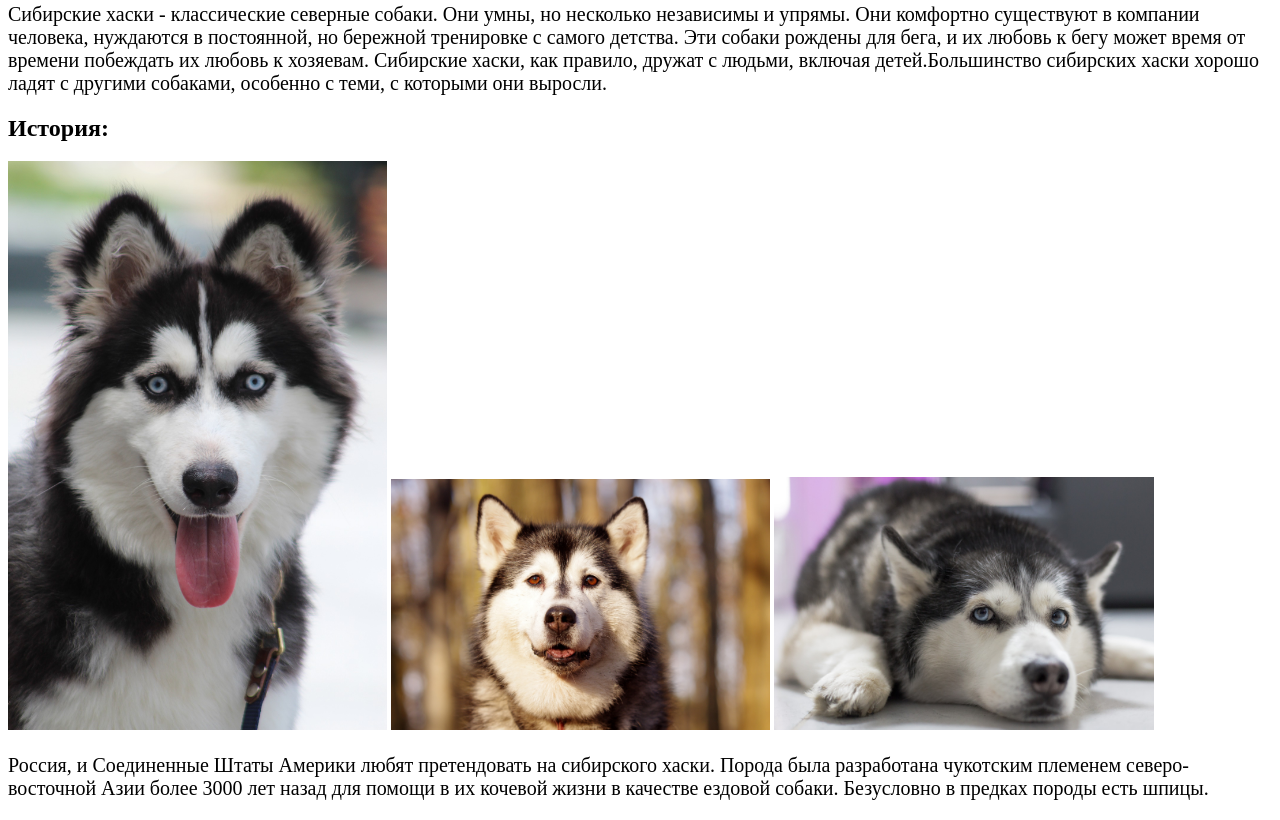
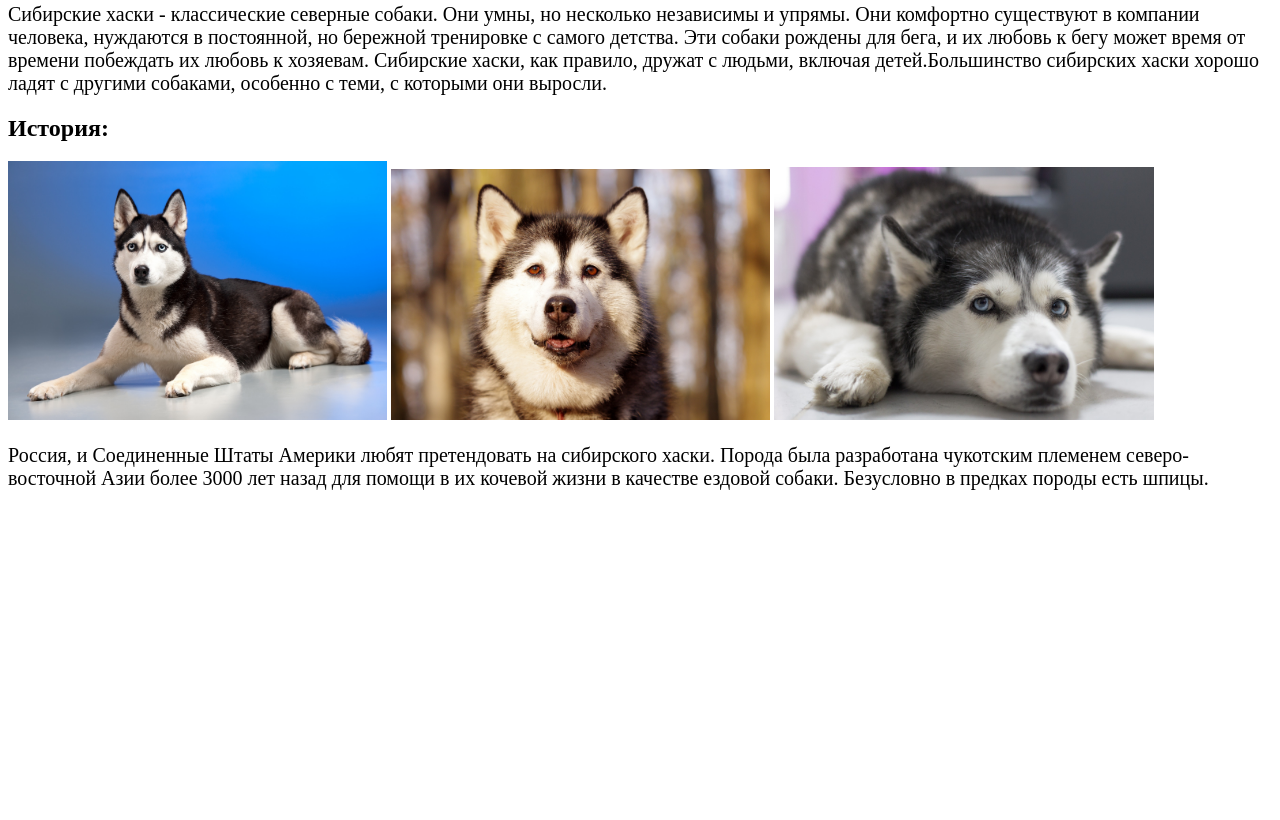
Before and after one commit to dimazukov/husky, a plain HTML site: page index.html in a window 1280 px wide. Shown: the part 1949-2769 px from the top of the page. After the commit the page ends 2459 px from the top, so only its background shows below. Drawn offline with Linux system fonts and the light colour scheme.

Commit message:
Update index.html

```diff
--- a/index.html
+++ b/index.html
@@ -16,7 +16,7 @@
    <p style="font-size: 20px">Сибирские хаски - классические северные собаки. Они умны, но несколько независимы и упрямы. Они комфортно существуют в компании человека, нуждаются в постоянной, но бережной тренировке с самого детства. Эти собаки рождены для бега, и их любовь к бегу может время от времени побеждать их любовь к хозяевам. Сибирские хаски, как правило, дружат с людьми, включая детей.Большинство сибирских хаски хорошо ладят с другими собаками, особенно с теми, с которыми они выросли.</p>
 
  <h2>История:</h2>
-  <img src="images/haski3.jpg" width="30%" height="">
+  <img src="images/haski7.jpg" width="30%" height="">
   <img src="images/haski4.jpg" width="30%" height="">
   <img src="images/haski5.jpg" width="30%" height="">
 
```
